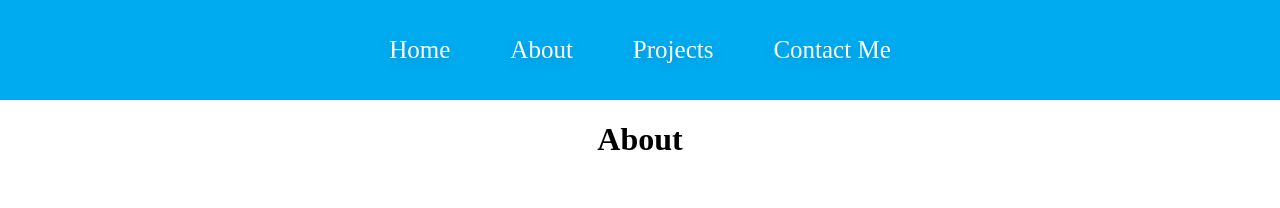
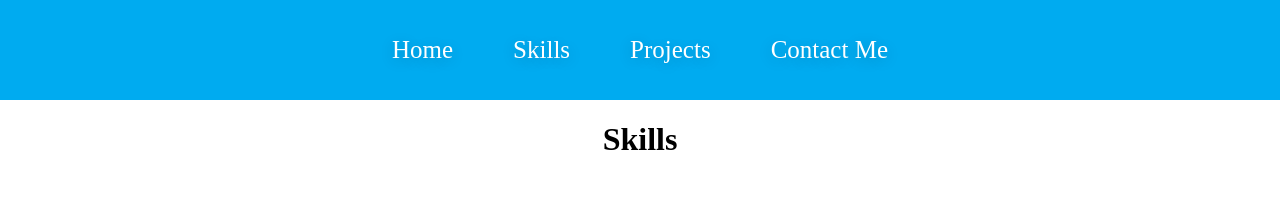
Before and after one commit to LuisFPeluyera/personal-portfolio, a React (Create React App) app: page /about in a window 1280 px wide. Shown: the top 208 px of the page. Built offline with nearby package versions, Linux system fonts and the light colour scheme.

Commit message:
about page changed to skills page

```diff
--- a/src/App.js
+++ b/src/App.js
@@ -1,6 +1,6 @@
 import {BrowserRouter as Router, Routes, Route} from "react-router-dom";
 import './App.css';
-import About from "./pages/About";
+import Skills from "./pages/Skills";
 import Projects from "./pages/Projects";
 import Home from "./pages/Home";
 import Navbar from "./components/Navbar";
@@ -18,7 +18,7 @@ function App() {
             <Navbar />
             <Routes>
                 <Route path="/" element={<Home /> } />
-                <Route path="/about" element={<About /> } />
+                <Route path="/about" element={<Skills /> } />
                 <Route path="/projects" element={<Projects /> } />
                 <Route path="/projects/:id" element={ <ProjectDisplay /> } />
                 <Route path="/contact" element={<Contact /> } />
--- a/src/components/Navbar.jsx
+++ b/src/components/Navbar.jsx
@@ -26,7 +26,7 @@ export default function Navbar() {
             </div>
             <div className="links">
                 <Link  to="/"> Home </Link>
-                <Link  to="/about" > About </Link>
+                <Link  to="/about" > Skills </Link>
                 <Link  to="/projects"> Projects </Link>
                 <Link  to="/contact" > Contact Me </Link>
             </div>
--- a/src/pages/About.jsx
+++ b/src/pages/Skills.jsx
@@ -1,9 +1,9 @@
 import React from "react";
 
-export default function About() {
+export default function Skills() {
     return(
         <div>
-            <h1>About</h1>
+            <h1>Skills</h1>
 
             <div className="skills">
                 <ol className="list">
```
